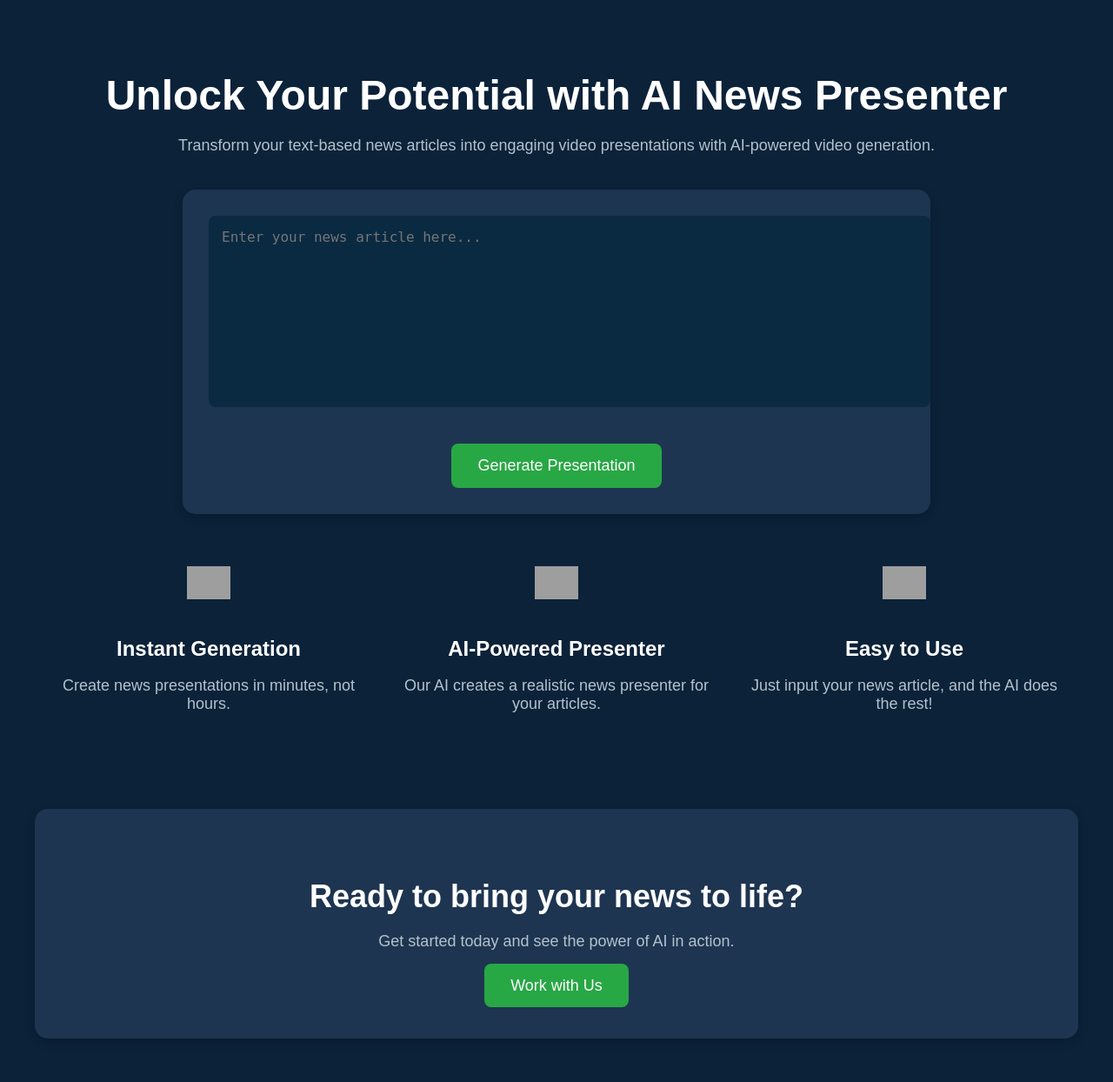
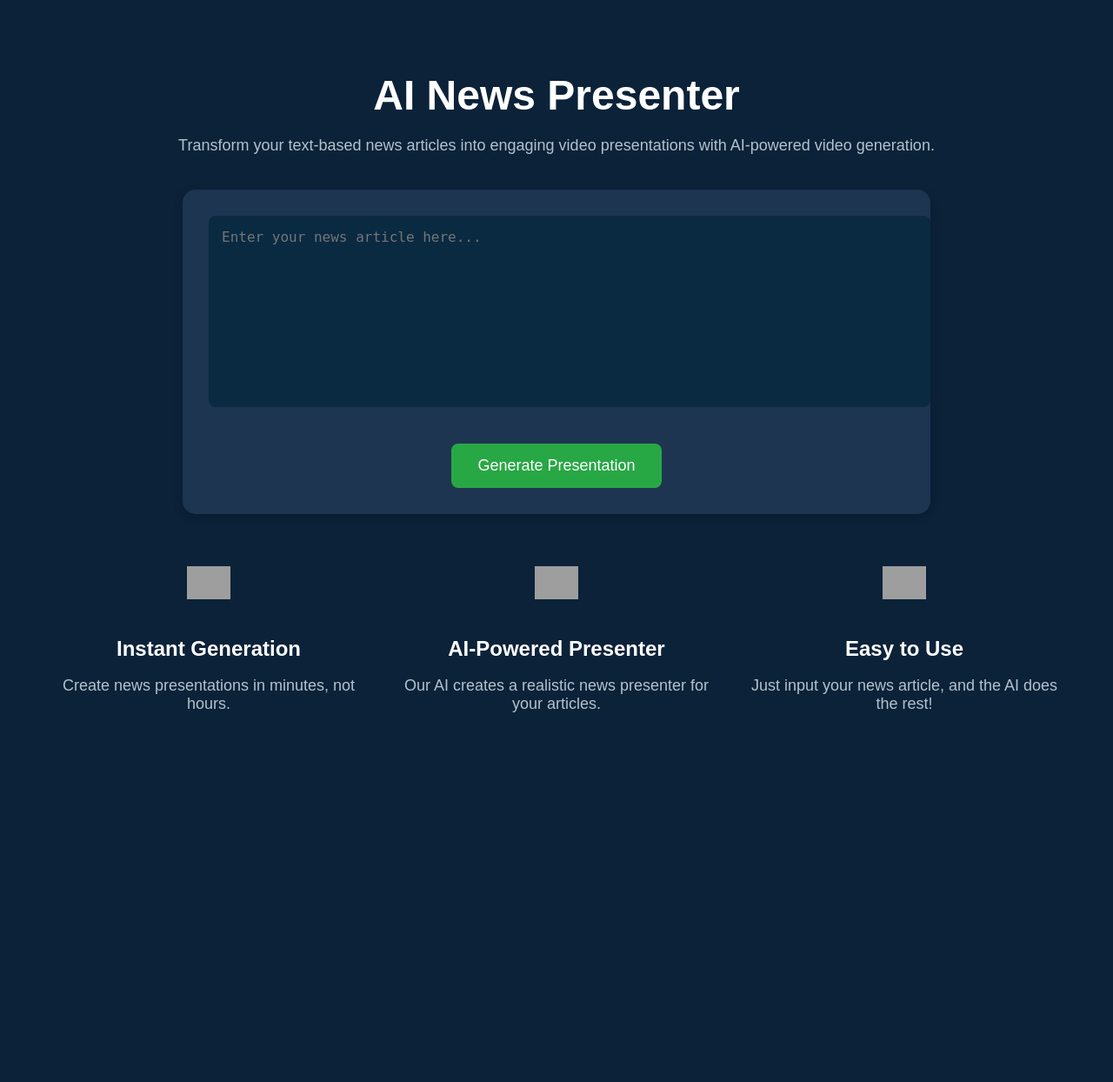
Before and after one commit to NipunRajput/Nebula-save, a Flask app: page / in a window 1280 px wide. Shown: the whole page at 87% size. After the commit the page ends 819 px from the top, so only its background shows below. Run offline with Flask 2, Linux system fonts and the light colour scheme; grey boxes are pictures that could not be loaded.

Commit message:
Update index.html

```diff
--- a/templates/index.html
+++ b/templates/index.html
@@ -149,7 +149,7 @@
 </head>
 <body>
     <div class="container">
-        <h1>Unlock Your Potential with AI News Presenter</h1>
+        <h1>AI News Presenter</h1>
         <p>Transform your text-based news articles into engaging video presentations with AI-powered video generation.</p>
 
         <form id="news-form">
@@ -179,11 +179,7 @@
             <img id="loading-spinner" src="static/spinner.gif" alt="Loading..." width="50" height="50">
         </div>
 
-        <div class="cta-section">
-            <h2>Ready to bring your news to life?</h2>
-            <p>Get started today and see the power of AI in action.</p>
-            <a href="#news-form">Work with Us</a>
-        </div>
+
     </div>
 
     <script>
```
